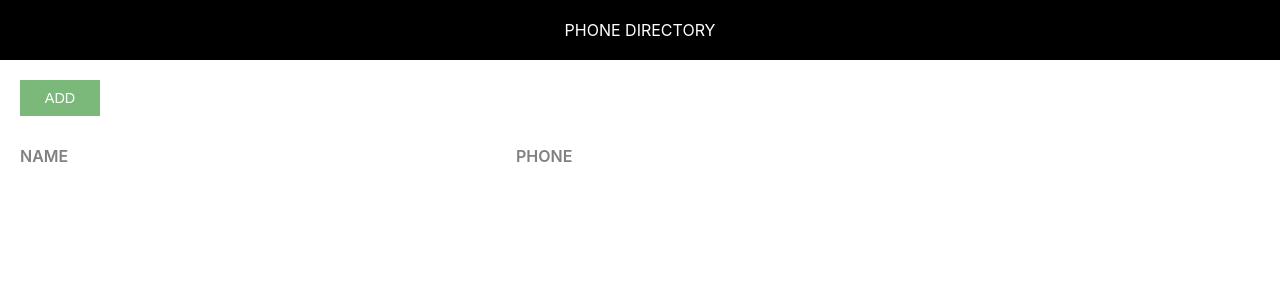
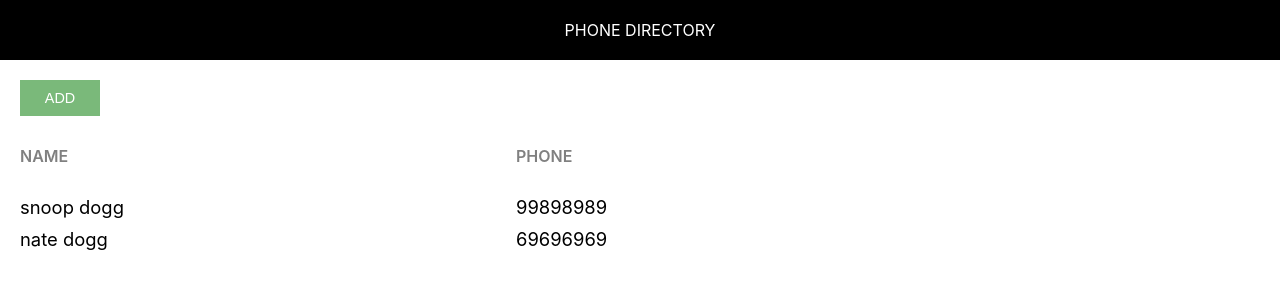
Before and after one commit to charuvardhan/phone-directory, a React (Create React App) app: page / in a window 1280 px wide. Shown: the top 300 px of the page. Built offline with nearby package versions, Linux system fonts and the light colour scheme.

Commit message:
Dynamic Content: Rendered Subscribers Dynamically

```diff
--- a/src/App.js
+++ b/src/App.js
@@ -1,22 +1,46 @@
-import React from 'react';
+import React, { Component } from 'react';
 import Header from './Header.js';
 import './App.css';
 
-function App() {
+class App extends Component {
+
+  render() {
+
+    let subscribers = [
+      {
+        id: 1,
+        name: "snoop dogg",
+        phone: "99898989"
+      },
+      {
+        id: 2,
+        name: "nate dogg",
+        phone: "69696969"
+      }
+    ];
+
     return (
       <div>
         <Header />
         <div className="component-body-container">
           <button className="custom-btn add-btn">Add</button>
-
           <div className="grid-container heading-container">
             <span className="grid-item name-heading">Name</span>
             <span className="grid-item phone-heading">Phone</span>
           </div>
+
+          {
+            subscribers.map(sub => {
+              return <div key={sub.id} className="grid-container">
+                <span className="grid-item">{sub.name}</span>
+                <span className="grid-item">{sub.phone}</span>
               </div>
-
+            })
+          }
+        </div>
         </div>
  );
 }
+}
 
 export default App;
```
Lines whose indentation alone changed are shown as unchanged.
